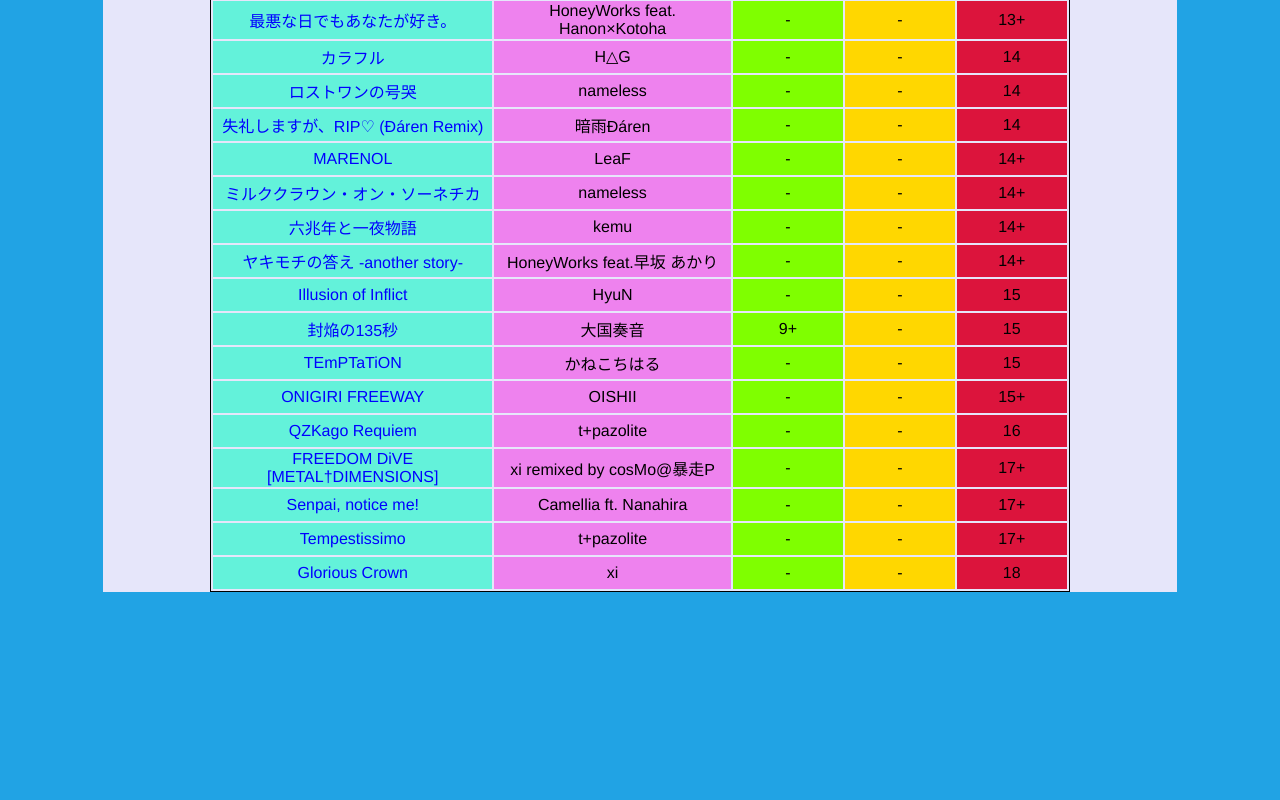
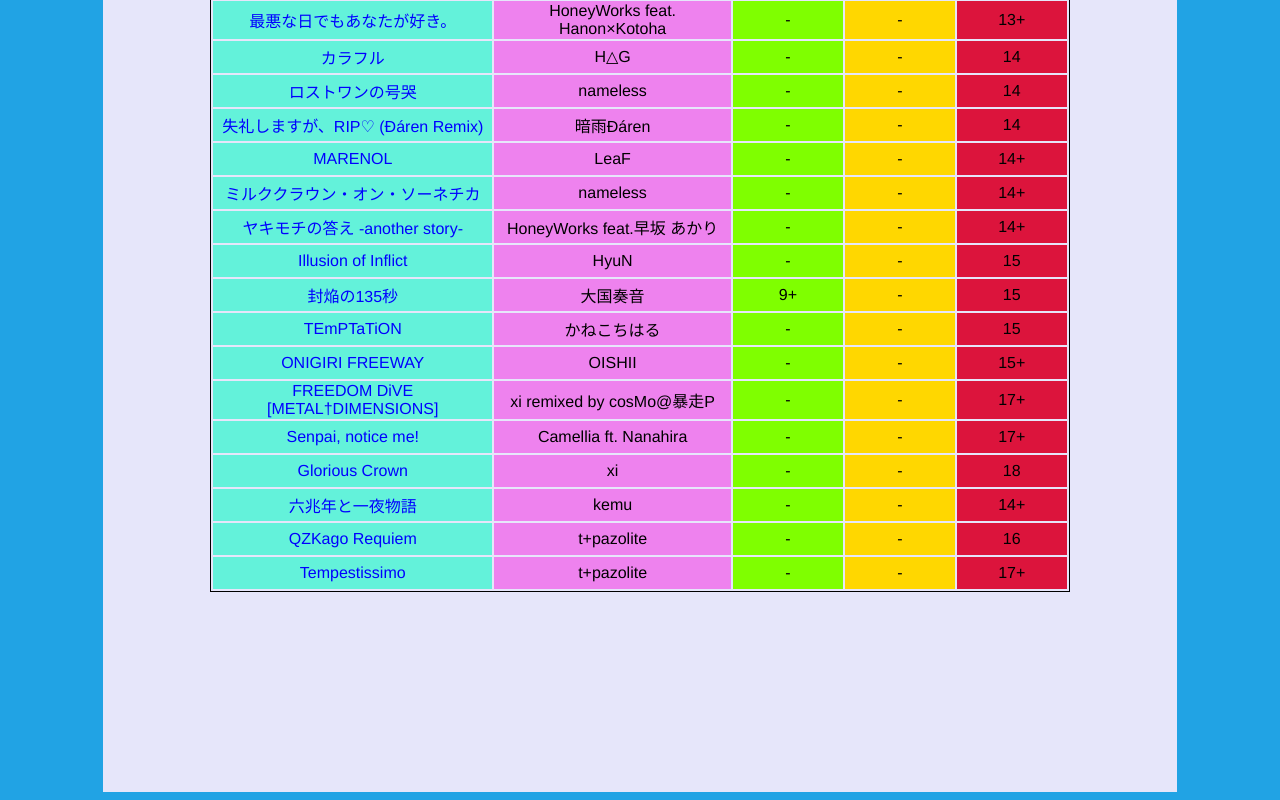
Before and after one commit to kyometori/ac-sparebeat, a Next.js app: page / in a window 1280 px wide. Shown: the part 521-1321 px from the top of the page. Before the commit the page ends 1121 px from the top, so only its background shows below. Built offline with nearby package versions, Linux system fonts and the light colour scheme.

Commit message:
chore: update some data

```diff
--- a/components/layout.tsx
+++ b/components/layout.tsx
@@ -16,6 +16,8 @@ export const Layout: NextPage<{ children: ReactElement }> = (props) => {
 
       <div className="main">
       	{props.children}
+
+        <div style={{ height: '200px' }} />
       </div>
     </>
 	)
--- a/pages/index.tsx
+++ b/pages/index.tsx
@@ -97,9 +97,22 @@ function cmpToNumber(cmp: Compare) {
   throw new Error('RESULT_IS_INDETERMINATE')
 }
 
+function nonIndeterminate(...args) {
+  for (const a of args) {
+    if (a !== Compare.INDETERMINATE) return a;
+  }
+  throw new Error('ALL_IS_INDETERMINATE')
+}
+
 function compareDiff(a: MapDiffData, b: MapDiffData): number {
   const dH = compareDiffSingle(a.hard, b.hard)
-  return cmpToNumber(dH)
+  if (dH !== 0) return cmpToNumber(nonIndeterminate(dH))
+
+  const dN = compareDiffSingle(a.normal, b.normal)
+  if (dN !== 0) return cmpToNumber(nonIndeterminate(dN, dH))
+
+  const dE = compareDiffSingle(a.easy, b.easy)
+  return cmpToNumber(nonIndeterminate(dE, dN, dH))
 }
 
 function compareDiffSingle(a: string, b: string): Compare {
--- /dev/null
+++ b/public/maps/___glorious_crown.json
@@ -0,0 +1,137 @@
+{
+	"title": "【裏】Glorious Crown",
+	"artist": "xi",
+	"in": true,
+	"bgColor": [
+		"#d6e41c",
+		"#870000"
+	],
+	"beats": 4,
+	"bpm": 225.5,
+	"startTime": 1270,
+	"level": {
+		"easy": "-",
+		"normal": "-",
+		"hard": "-1"
+	},
+	"map": {
+		"easy": [
+			""
+		],
+		"normal": [
+			""
+		],
+		"hard": [
+			"58,3,2,4,3,2,4,3,a,d,h,e,3,,1,",
+			"2,3,2,4,1,4,2,3,2,4,3,1,bc,,fg,",
+			"1,3,2,1,3,b,1,3,4,3,af,4,e3,,2,",
+			"1c,4,2,g,1,3,2d,1,3,2,h,2,d,,1h,",
+			"2,3,2,3,4,1,3,2,3,1,2,4,5,,7,",
+			"13,2,34,2,13,2,1,23,4,3,4,3,b,,fh,",
+			"2,3,4,,5,7,8,,3,2,1,,8,7,6,3",
+			"1,2,3,2,4,3,2,4,1,3,2,3,4,1,3,2",
+			"1d,3,b,1h,3,f,1d,c,g,ab,h,f,e3d,2,h,1",
+			"b,1,c,f,1,d,ag,h,ed,2,ch,,a2g8,,eb4,",
+			"fd,,1,2,3,,1,2,3h,,1,2,3,,1,2",
+			"c,,,ag,e3,,,1,2,,3,14,3,,3,",
+			"a,,4,3,4,,2,e3,4,3,12,4,2,,3,4",
+			"ab,,4,,ef4,3,,3,4,,2,,2,4,1,",
+			"2,,4,,1b,,3,f4,3,,,3,6,,4,",
+			"3,,a3,,2,,e2,,34,,12c,,4,,12g,",
+			"4,3,b,,1,f,3,,7d,1,23h,,12c,,12g4,",
+			"1,,1,,1,,1,,1,4,1,4,1,4,1,4",
+			"1,,2,,3,,24,,3,,1,,2,3,2,3",
+			"1,4,a,,4,3,,e2,3,1d,,3h,,2,13,4",
+			"2,,2,4,2,,2,,23,1,3,,3,1,3,4",
+			"2d,1,2h,3,2d,1,2h,3,2d,1,2,3h,2d,1,2,3h",
+			"2,3d,,,1bh,f4,,,12,3,,,ec,g4,,",
+			"23,,23,,1,2,c,,,2,g,,2,13,4,3",
+			"1,,4,,3,2,1,,2,,4,2,3,,1,2",
+			"3,2,3,2,3,2,3,2,4,1,4,1,3,2,3,2",
+			"34,12,34,12,34,12,34,12,34,12,34,12,34,12,34,12",
+			"a3,4,3,4,eb3,,,,af4,3,2,3,eb4,,,",
+			"af4,,4,,eb3,,3,,af3,,4,3,eb4,,4,",
+			"1fc,,1,2,1gd,,2,1,bch,,,1f,gd,,12,",
+			"h,3,2,1,2,3,12,3,b4,,1f,b3,,f4,13,",
+			"b,,c,,a,,fd,,e2g,3,h,3,2,1,2,1",
+			"c,,a,,d,,bg,,e3h,4,f3,2,3,2,1,2",
+			"4,3,14,2,14,3,14,2,14,3,2,3,1,2,3,4",
+			"2,3,24,1,24,3,24,1,4,3,1,2,3,4,2,1",
+			"a,ec,bg,fd,bh,af,ec,bg,fd,ah,ec,bg,fd,ch,ag,ed",
+			"bh,fc,ag,ed,ch,bg,fc,ag,ed,ch,ag,ec,bg,fd,ch,ag",
+			"e3,2,4,1,3,2,4,1,3,4,2,1,4,3,2,1",
+			"a,2,ec,4,bg,1,fd,3,ah,2,ec,4,bg,1,fd,3",
+			"ah,,e7,,b,,f4,,a3,2,e3,4,b3,,f4,",
+			"2d,3,1h,2,ac,,g,,e3d,,h,2,1c,,2g,",
+			"a,,4,,ec,,2,,bg,,14,,fd,,3,h",
+			"56,78,,56,78,,cd,b,1g,f,ah,3,2,3,eb4,f3",
+			"a2,3,e4,3,a2,3,e4,3,a2,3,e4,3,a2,3,e4,3",
+			"2,3,4,,1,3,4,,2,3,4,,3,2,1,",
+			"c,2,1g,,c,2,1g,,c,2,1g,,c,2,1g,4",
+			"3,2,1,,3,2,1,,6,7,8,,2,3,1,",
+			"1,,1,,c,,g,,14,,14,,bc,,fg,",
+			"3,2,4,1,3,2,4,1,2,3,1,4,3,2,4,1",
+			"b4,,f,,1c,,g,,b4,,f,,1c,,g,",
+			"2,3,2,3,1,4,1,4,1,3,2,4,1,3,2,4",
+			"12,3,4,3,12,3,4,3,12,3,4,3,12,3,4,3",
+			"2,3,1,,2,3,1,,2,3,4,3,14,2,3,4",
+			"3,2,,1,4,3,,3,4,1,,,4,2,3,1",
+			"3,,3,,2,,2,,4,2,4,,1,3,1,",
+			"1,2,3,,2,3,4,,c,4,1,g,2,1,3,4",
+			"b,,1f,3,b,,1f,4,b,,1f,3,b,,1f,4",
+			"12,,13,,14,,24,,78,,68,,58,,57,",
+			"2,3,1,4,2,3,1,4,2,3,1,4,2,3,1,4",
+			"23,1,3,4,13,2,34,2,13,2,4,3,14,2,3,2",
+			"4,3,,1,4,3,,1,4,3,,2,13,4,2,3",
+			"1,2,4,,1,2,,4,3,14,,3,58,,2,",
+			"a,e,,4,a,e,,4,a,e,,4,a,e,3,",
+			"1,2,,4,3,2,,1,3,2,3,1,6c,,,g",
+			"1,,,4,1,,,4,1,4,1,,1,4,1,3",
+			"4,,,1,4,,2,1,4,3,4,,4,2,4,1",
+			"23,1,4,,bc,,fg,,ab,ef4,7,,2,4,1,3",
+			"a,2,3,4,eb3,4,3,4,fc,2,1,2,1gd,2,3,2h",
+			"a,2,3,,ed,3,2,,ah,2,3,,e2d,,h,",
+			"a,3,e4,,d,2,1h,,a,3,e4,,bc,,fg,",
+			"12,3,4,,34,12,,,abcd,efgh,5678,,bc,,1fg,",
+			"ab3d,efh,12c4,,g,24,1,,ab,34,ef,,5678,,,",
+			"3,b4,1,,f,34,,,abc4,efg,123d,,abc,,,",
+			"efgh,,,,abcd,efgh,abcd,efgh,12c4,g,3,2,57,,,",
+			"1,3,2,4,3,1,3,2,1,3,2,4,1,3,2,4",
+			"12,3,1,3,14,2,1,3,12,4,1,3,24,3,1,3",
+			"a,,,,3d,,,,e2c,,,,1bh,,,",
+			"1gd,,,,af3,,,,2ch,,,,ed,,,",
+			"g,,,,1h,,,2,3,,3,14,2,3,,",
+			"3,,2,,1,,4,,3,,13,,4,,2,",
+			"cd,,,1,,,a2gh,,3,,2,,ec4,,,",
+			"2g,,,1,2,,4,,68,,,57,,,78,",
+			"a,,2,,3,,2,,e24,,3d,,12,,3h,",
+			"ac,,,eg,4,3,2,,67,,1,6c8,,g,2,",
+			"a,e4,3,1,c,2,g4,2,3,a,ed,3,1,3h,2,3",
+			"d,,,,,,,,23h,,13,,24,,23,",
+			"2,3,,1,24,3,,4,3,2,,1,2,34,2,3",
+			"2,3,4,,2,3,4,,3,2,4,,3,2,1,",
+			"13,2,3,,34,2,1,,23,4,23,1,2,3,2,",
+			"1,,1,,2,,2,,3,,3,,24,,12,",
+			"a,e4,2,1,c,g4,a,3,2,ed,2,3,bh,1,f3,4",
+			"a,,ec,,bg,,fd,,ch,,gd,,bh,,af,",
+			"e2,3,4,3,2,3,4,3,2,1,2,3,2,1,23,1",
+			"34,,34,,23,,23,,12,,23,,13,2,34,1",
+			"2,3,a,4,e3,4,2,1,3d,2,3,1,2h,3,24,1",
+			"23,1,24,3,12,3,2,3,14,3,2,4,c,b,1g,f4",
+			"5,2,4,,7,2,1,,6,3,4,13,2,34,2,3",
+			"57,,4,,67,,2,,58,,3,,56,,4,",
+			"68,,1,,67,,4,,57,,2,,68,,3,",
+			"57,,24,,67,,23,,58,,12,,67,,24,",
+			"3,2,4,1,3,2,4,1,3,2,4,1,3,2,4,3",
+			"12,3,2,4,13,2,4,3,24,3,1,3,12,3,2,1",
+			"34,2,3,1,24,3,1,4,23,4,1,3,24,3,1,4",
+			"12,3,24,3,24,1,23,4,13,2,3,2,34,2,3,1",
+			"(1,3,4,2,3,1,4,2,4,3,1,2,4,3,2,4,1,3,2,4,2,1,3,2",
+			")a,,,,,,,,,,,,,,,",
+			",,,,,,,,,,,,,,,",
+			"e2,3,1,4,3,1,4,2,3,1,4,3,1,3,2,4",
+			"12,3,12,4,12,3,12,4,23,4,23,1,23,14,bc,fg",
+			"5678"
+		]
+	}
+}
```
